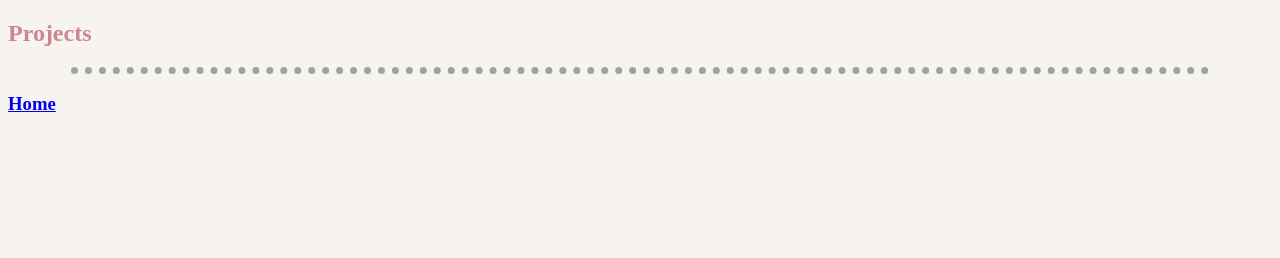
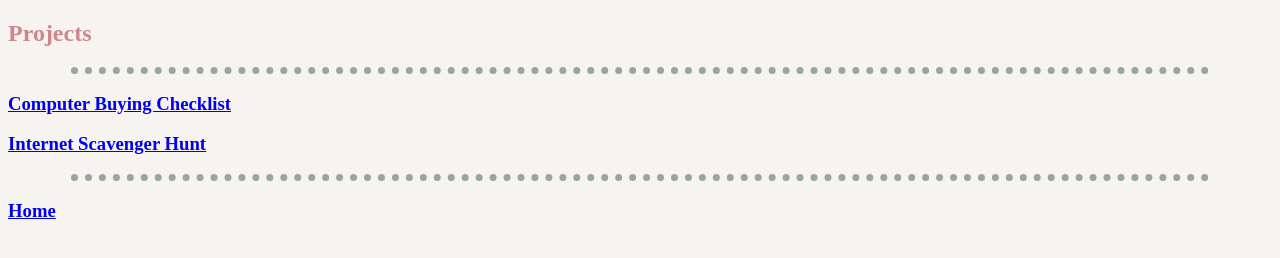
Before and after one commit to Kambrie-Sampson/Personal--Website, a plain HTML site: page projects.html in a window 1280 px wide. Drawn offline with Linux system fonts and the light colour scheme.

Commit message:
Update projects.html

```diff
--- a/projects.html
+++ b/projects.html
@@ -10,6 +10,11 @@
     <h2>Projects</h2>
 
     <hr>
+<h3><a href="https://kambrie-sampson.github.io/Computer-Buying-Checklist/">Computer Buying Checklist</a></h3>
+
+<h3><a href="https://kambrie-sampson.github.io/Internet-scavenger-hunt/">Internet Scavenger Hunt</a></h3>
+
+<hr>
 
     <h3><a href="index.html">Home</a></h3>
 
```
